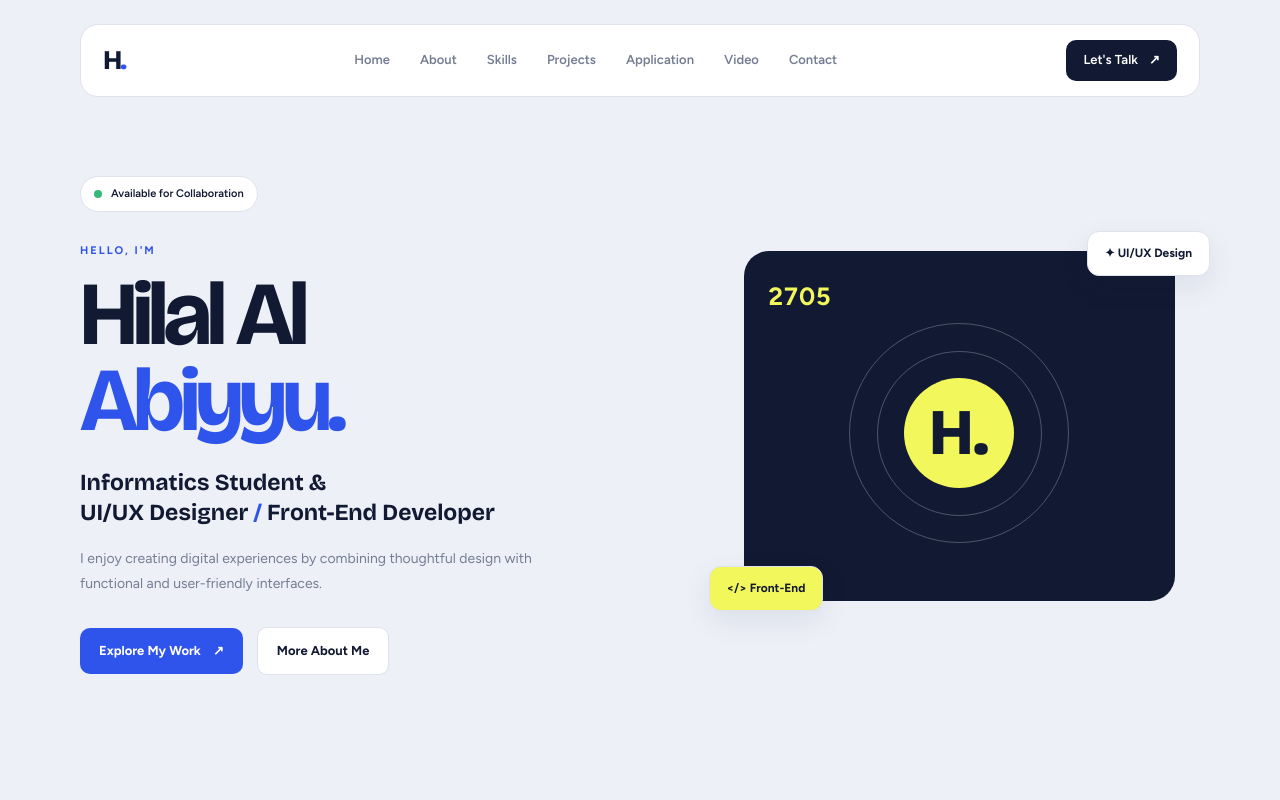
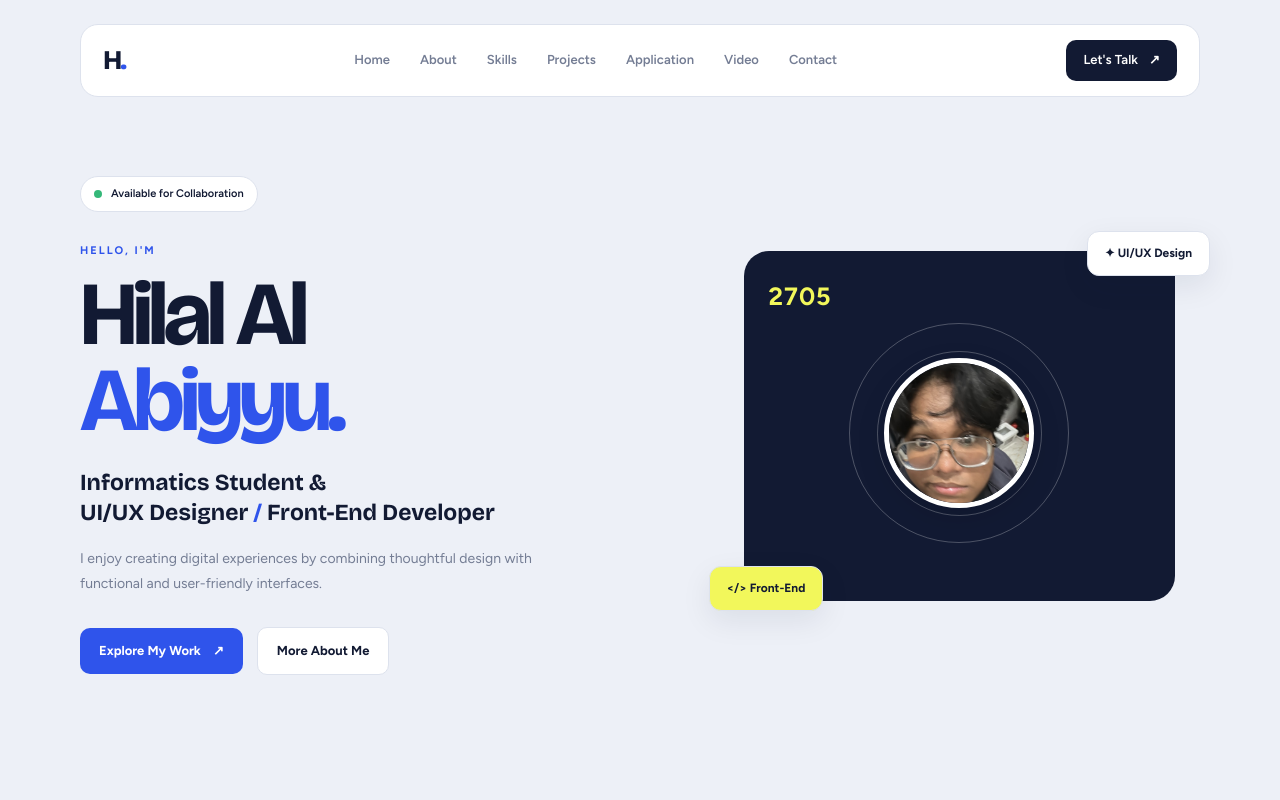
Before and after one commit to hilalalabiyyu13-glitch/English-Task, a plain HTML site: page index.html in a window 1280 px wide. Shown: the top 800 px of the page. Drawn offline with nearby package versions, Linux system fonts and the light colour scheme.

Commit message:
Update foto

```diff
--- a/index.html
+++ b/index.html
@@ -97,7 +97,7 @@
                         <div class="circle circle-one"></div>
                         <div class="circle circle-two"></div>
                         <div class="circle circle-three"></div>
-                        <span class="visual-letter">H.</span>
+                        <img src="assets/propil.jpeg" alt="Hilal Al Abiyyu" class="profile-image">
                     </div>
 
                     <div class="visual-bottom">
--- a/style.css
+++ b/style.css
@@ -1028,3 +1028,15 @@ section {
     border: none;
     display: block;
 }
+
+.profile-image {
+    width: 150px;
+    height: 150px;
+    object-fit: cover;
+    object-position: center;
+    border-radius: 50%;
+    position: relative;
+    z-index: 2;
+    border: 5px solid white;
+    box-shadow: 0 10px 30px rgba(0, 0, 0, 0.12);
+}
```
Also changed, not shown: assets/propil.jpeg (added).
